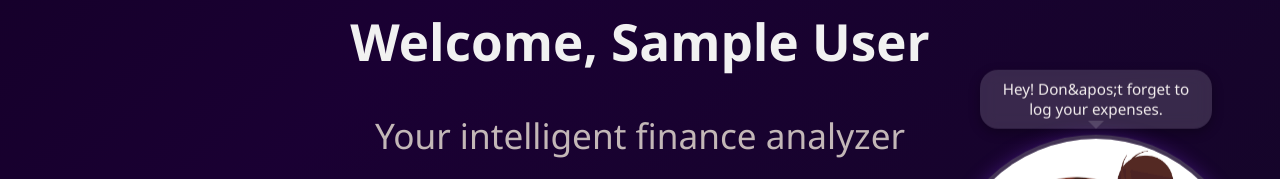
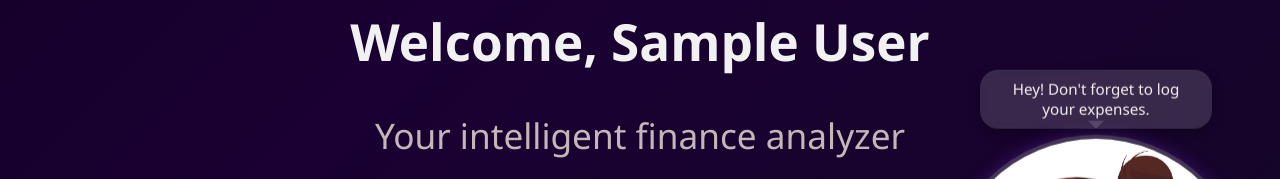
Before and after one commit to Praniti1594/smartspend-frontend, a Next.js app: page /home in a window 1280 px wide. Shown: the part 311-490 px from the top of the page. Built offline with nearby package versions, Linux system fonts and the light colour scheme; sample sign-in values are in the browser's storage.

Commit message:
Update home.js

```diff
--- a/pages/home.js
+++ b/pages/home.js
@@ -20,11 +20,11 @@ const [showReceiptForm, setShowReceiptForm] = useState(false);
 
 
 const mascotMessages = [
-  "Hey! Don&apos;t forget to log your expenses.",
-  "Let&apos;s upload your receipt.",
+  "Hey! Don't forget to log your expenses.",
+  "Let's upload your receipt.",
   "Saving money is super cool!",
   "Great job checking your data.",
-  "You&apos;re doing amazing. Keep it up!"
+  "You're doing amazing. Keep it up!"
 ];
 
 
```
